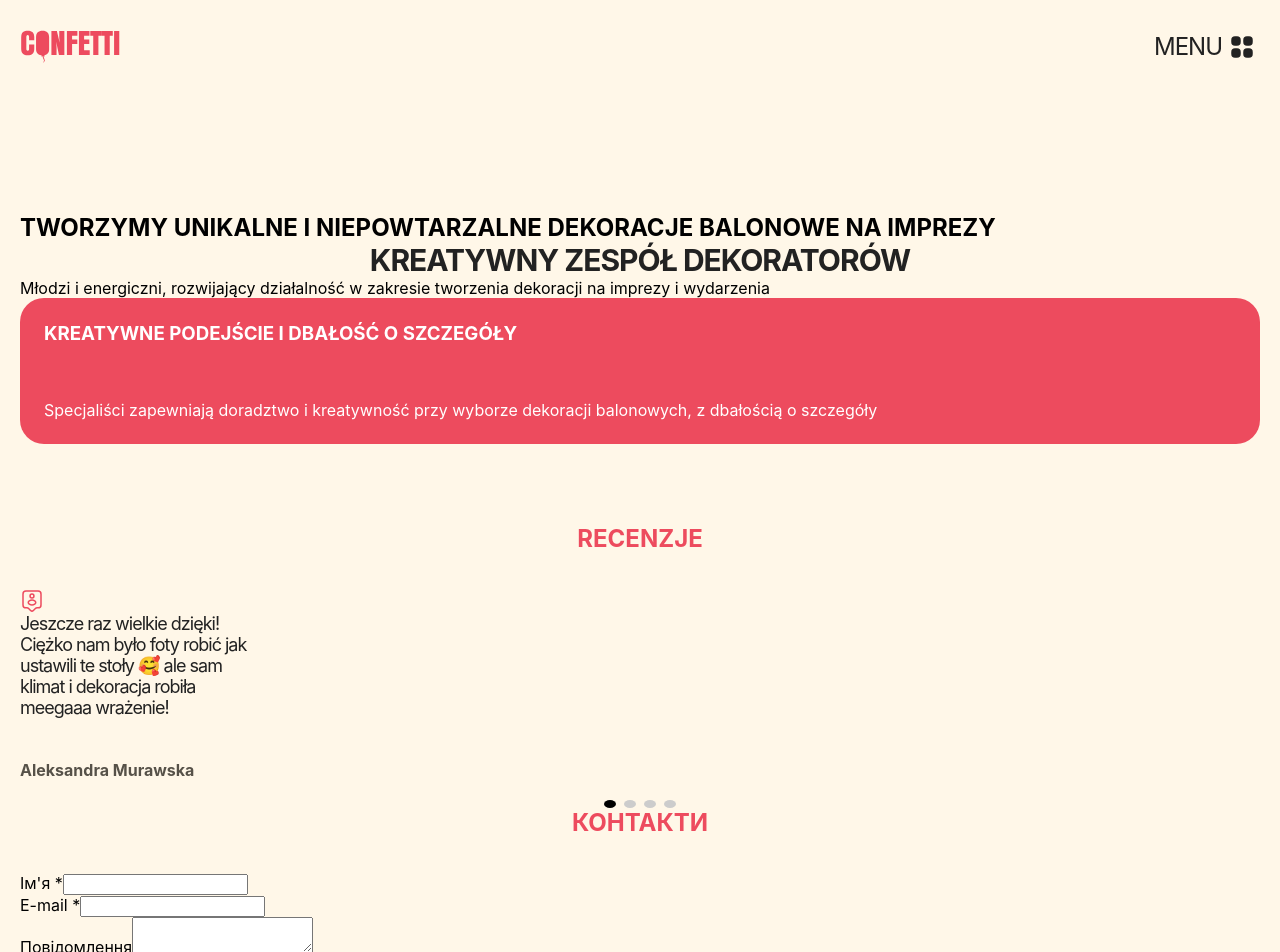
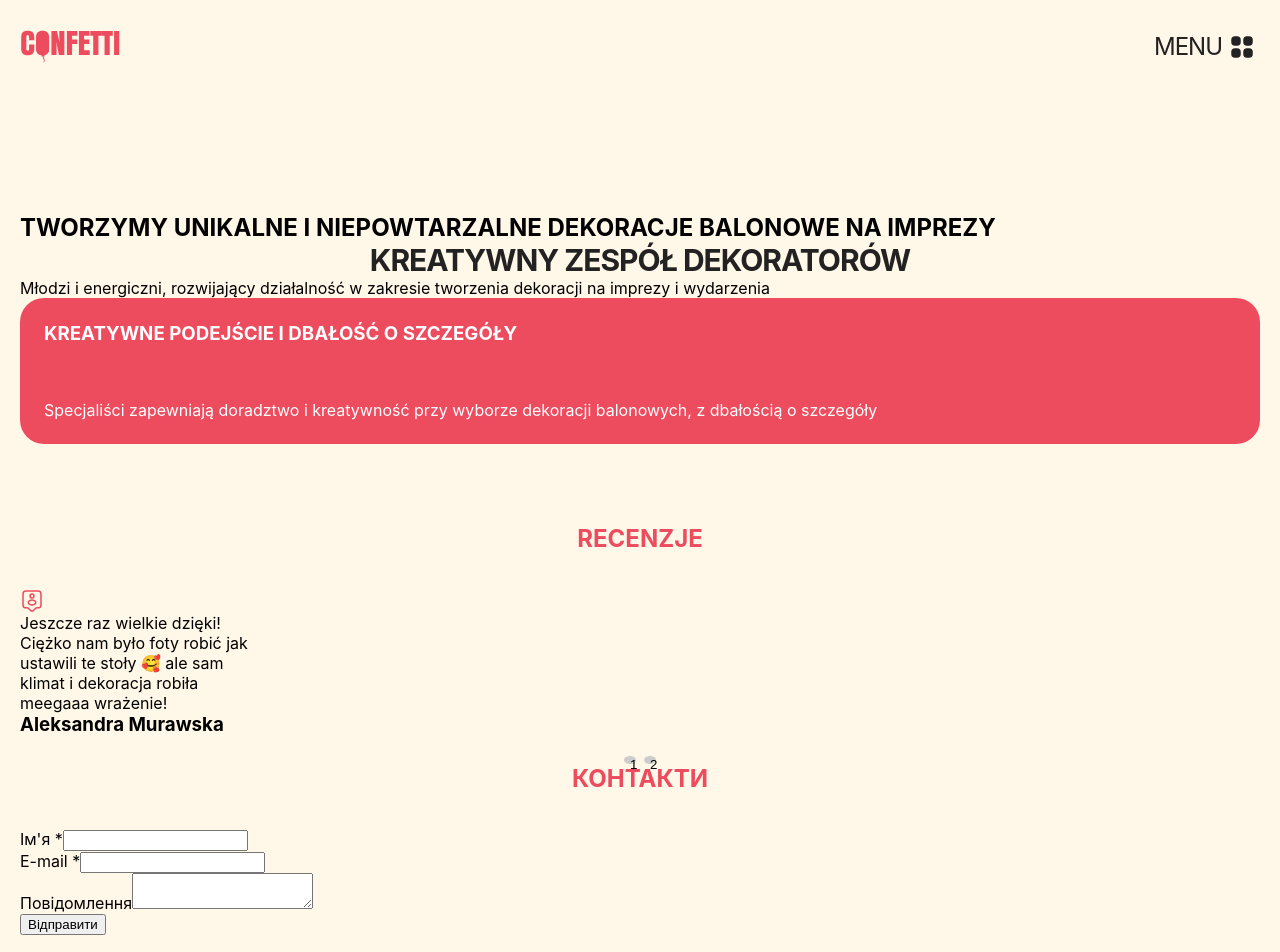
Before and after one commit to VasylTehlivets/Confetti, a React (Create React App) app: page / in a window 1280 px wide. Shown: the top 952 px of the page. Built offline with nearby package versions, Linux system fonts and the light colour scheme.

Commit message:
Update Reviews.js

```diff
--- a/src/components/Reviews/Reviews.js
+++ b/src/components/Reviews/Reviews.js
@@ -1,7 +1,69 @@
+import React, { useState } from "react";
+import "./Reviews.css";
+import user1 from "../../assets/tag-user.svg";
+import user2 from "../../assets/tag-user.svg";
+
+const Reviews = () => {
+  const [activeSlide, setActiveSlide] = useState(1); // початковий активний слайд
+
+  // Функція для зміни активного слайда
+  const changeSlide = (newSlide) => {
+    setActiveSlide(newSlide); // змінюємо активний слайд
+  };
+
+  return (
+    <div id="review" className="">
+      <h2 className="name">Recenzje</h2>
+
+      {/* Слайдер */}
+      <div className="slider">
+        {/* Перший слайд */}
+        {activeSlide === 1 && (
+          <div className="slide">
+            <img src={user1} alt="user-1" />
+            <p className="reviewDescr">
+              Jeszcze raz wielkie dzięki! <br /> Ciężko nam było foty robić jak
+              <br />
+              ustawili te stoły 🥰 ale sam <br />
+              klimat i dekoracja robiła <br /> meegaaa wrażenie!
+            </p>
+            <div className="tagUser">
+              <h3 className="reviewName">Aleksandra Murawska</h3>
+            </div>
+          </div>
+        )}
+
+        {/* Другий слайд */}
+        {activeSlide === 2 && (
+          <div className="slide">
+            <img src={user2} alt="user-2" />
+            <p className="reviewDescr">Інший відгук тут...</p>
+            <div className="tagUser">
+              <h3 className="reviewName">Ім'я користувача</h3>
+            </div>
+          </div>
+        )}
+      </div>
+
+      {/* Пагінація */}
+      <div className="pagination">
+        <button onClick={() => changeSlide(1)}>1</button>
+        <button onClick={() => changeSlide(2)}>2</button>
+        {/* Додайте кнопки для більшої кількості слайдів */}
+      </div>
+    </div>
+  );
+};
+
+export default Reviews;
+///////////////////////////////////////////////////////////////
+
 // import React, { useState } from "react";
 // import "./Reviews.css";
 // import user1 from "../../assets/tag-user.svg";
 // import user2 from "../../assets/tag-user.svg";
+// import user3 from "../../assets/tag-user.svg";
+// import user4 from "../../assets/tag-user.svg";
 
 // const Reviews = () => {
 //   const [activeSlide, setActiveSlide] = useState(1); // початковий активний слайд
@@ -21,14 +83,14 @@
 //         {activeSlide === 1 && (
 //           <div className="slide">
 //             <img src={user1} alt="user-1" />
-//             <p className="reviewDescr">
+//             <p className="review-descr">
 //               Jeszcze raz wielkie dzięki! <br /> Ciężko nam było foty robić jak
 //               <br />
 //               ustawili te stoły 🥰 ale sam <br />
 //               klimat i dekoracja robiła <br /> meegaaa wrażenie!
 //             </p>
-//             <div className="tagUser">
-//               <h3 className="reviewName">Aleksandra Murawska</h3>
+//             <div className="tag-user">
+//               <h3 className="review-name">Aleksandra Murawska</h3>
 //             </div>
 //           </div>
 //         )}
@@ -37,9 +99,44 @@
 //         {activeSlide === 2 && (
 //           <div className="slide">
 //             <img src={user2} alt="user-2" />
-//             <p className="reviewDescr">Інший відгук тут...</p>
-//             <div className="tagUser">
-//               <h3 className="reviewName">Ім'я користувача</h3>
+//             <p className="review-descr">
+//               Jeszcze raz wielkie dzięki! <br /> Ciężko nam było foty robić jak
+//               <br />
+//               ustawili te stoły 🥰 ale sam <br />
+//               klimat i dekoracja robiła <br /> meegaaa wrażenie!
+//             </p>
+//             <div className="tag-user">
+//               <h3 className="review-name">Aleksandra Murawska</h3>
+//             </div>
+//           </div>
+//         )}
+//         {/* Третій слайд */}
+//         {activeSlide === 3 && (
+//           <div className="slide">
+//             <img src={user3} alt="user-3" />
+//             <p className="review-descr">
+//               Jeszcze raz wielkie dzięki! <br /> Ciężko nam było foty robić jak
+//               <br />
+//               ustawili te stoły 🥰 ale sam <br />
+//               klimat i dekoracja robiła <br /> meegaaa wrażenie!
+//             </p>
+//             <div className="tag-user">
+//               <h3 className="review-name">Aleksandra Murawska</h3>
+//             </div>
+//           </div>
+//         )}
+//         {/* Четвертий слайд */}
+//         {activeSlide === 4 && (
+//           <div className="slide">
+//             <img src={user4} alt="user-4" />
+//             <p className="review-descr">
+//               Jeszcze raz wielkie dzięki! <br /> Ciężko nam było foty robić jak
+//               <br />
+//               ustawili te stoły 🥰 ale sam <br />
+//               klimat i dekoracja robiła <br /> meegaaa wrażenie!
+//             </p>
+//             <div className="tag-user">
+//               <h3 className="review-name">Aleksandra Murawska</h3>
 //             </div>
 //           </div>
 //         )}
@@ -47,8 +144,22 @@
 
 //       {/* Пагінація */}
 //       <div className="pagination">
-//         <button onClick={() => changeSlide(1)}>1</button>
-//         <button onClick={() => changeSlide(2)}>2</button>
+//         <button
+//           className={activeSlide === 1 ? "active" : ""}
+//           onClick={() => changeSlide(1)}
+//         ></button>
+//         <button
+//           className={activeSlide === 2 ? "active" : ""}
+//           onClick={() => changeSlide(2)}
+//         ></button>
+//         <button
+//           className={activeSlide === 3 ? "active" : ""}
+//           onClick={() => changeSlide(3)}
+//         ></button>
+//         <button
+//           className={activeSlide === 4 ? "active" : ""}
+//           onClick={() => changeSlide(4)}
+//         ></button>
 //         {/* Додайте кнопки для більшої кількості слайдів */}
 //       </div>
 //     </div>
@@ -56,114 +167,3 @@
 // };
 
 // export default Reviews;
-///////////////////////////////////////////////////////////////
-
-import React, { useState } from "react";
-import "./Reviews.css";
-import user1 from "../../assets/tag-user.svg";
-import user2 from "../../assets/tag-user.svg";
-import user3 from "../../assets/tag-user.svg";
-import user4 from "../../assets/tag-user.svg";
-
-const Reviews = () => {
-  const [activeSlide, setActiveSlide] = useState(1); // початковий активний слайд
-
-  // Функція для зміни активного слайда
-  const changeSlide = (newSlide) => {
-    setActiveSlide(newSlide); // змінюємо активний слайд
-  };
-
-  return (
-    <div id="review" className="">
-      <h2 className="name">Recenzje</h2>
-
-      {/* Слайдер */}
-      <div className="slider">
-        {/* Перший слайд */}
-        {activeSlide === 1 && (
-          <div className="slide">
-            <img src={user1} alt="user-1" />
-            <p className="review-descr">
-              Jeszcze raz wielkie dzięki! <br /> Ciężko nam było foty robić jak
-              <br />
-              ustawili te stoły 🥰 ale sam <br />
-              klimat i dekoracja robiła <br /> meegaaa wrażenie!
-            </p>
-            <div className="tag-user">
-              <h3 className="review-name">Aleksandra Murawska</h3>
-            </div>
-          </div>
-        )}
-
-        {/* Другий слайд */}
-        {activeSlide === 2 && (
-          <div className="slide">
-            <img src={user2} alt="user-2" />
-            <p className="review-descr">
-              Jeszcze raz wielkie dzięki! <br /> Ciężko nam było foty robić jak
-              <br />
-              ustawili te stoły 🥰 ale sam <br />
-              klimat i dekoracja robiła <br /> meegaaa wrażenie!
-            </p>
-            <div className="tag-user">
-              <h3 className="review-name">Aleksandra Murawska</h3>
-            </div>
-          </div>
-        )}
-        {/* Третій слайд */}
-        {activeSlide === 3 && (
-          <div className="slide">
-            <img src={user3} alt="user-3" />
-            <p className="review-descr">
-              Jeszcze raz wielkie dzięki! <br /> Ciężko nam było foty robić jak
-              <br />
-              ustawili te stoły 🥰 ale sam <br />
-              klimat i dekoracja robiła <br /> meegaaa wrażenie!
-            </p>
-            <div className="tag-user">
-              <h3 className="review-name">Aleksandra Murawska</h3>
-            </div>
-          </div>
-        )}
-        {/* Четвертий слайд */}
-        {activeSlide === 4 && (
-          <div className="slide">
-            <img src={user4} alt="user-4" />
-            <p className="review-descr">
-              Jeszcze raz wielkie dzięki! <br /> Ciężko nam było foty robić jak
-              <br />
-              ustawili te stoły 🥰 ale sam <br />
-              klimat i dekoracja robiła <br /> meegaaa wrażenie!
-            </p>
-            <div className="tag-user">
-              <h3 className="review-name">Aleksandra Murawska</h3>
-            </div>
-          </div>
-        )}
-      </div>
-
-      {/* Пагінація */}
-      <div className="pagination">
-        <button
-          className={activeSlide === 1 ? "active" : ""}
-          onClick={() => changeSlide(1)}
-        ></button>
-        <button
-          className={activeSlide === 2 ? "active" : ""}
-          onClick={() => changeSlide(2)}
-        ></button>
-        <button
-          className={activeSlide === 3 ? "active" : ""}
-          onClick={() => changeSlide(3)}
-        ></button>
-        <button
-          className={activeSlide === 4 ? "active" : ""}
-          onClick={() => changeSlide(4)}
-        ></button>
-        {/* Додайте кнопки для більшої кількості слайдів */}
-      </div>
-    </div>
-  );
-};
-
-export default Reviews;
```
